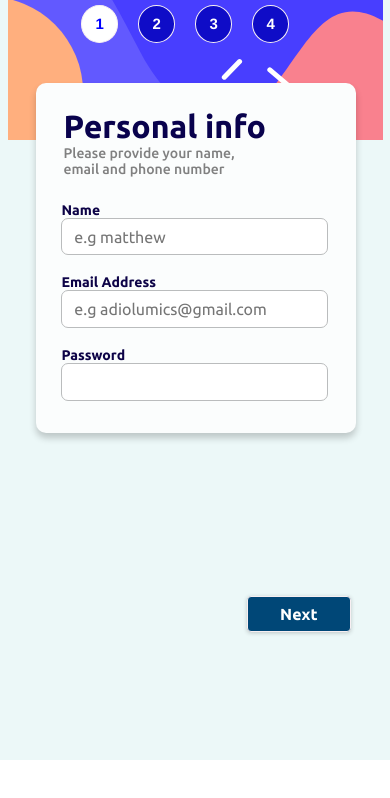
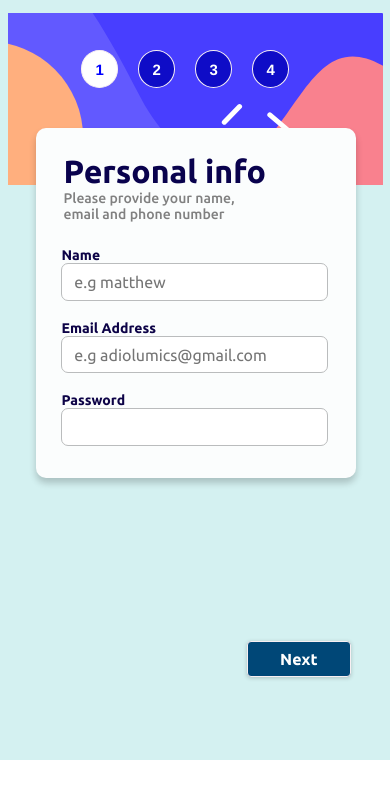
Before and after one commit to matthew-ladipo/multi-step-form-page, a React (Create React App) app: page / in a window 390 px wide. Shown: the top 798 px of the page. Built offline with nearby package versions, Linux system fonts and the light colour scheme; a web font is replaced by a local one.

Commit message:
responsive commit 2

```diff
--- a/src/index.css
+++ b/src/index.css
@@ -7,22 +7,26 @@ body{
 }
 .box{
   justify-content: center;
-  height: 100%;
+  height: 100vh;
+
   width: 100%;
-  background-position: center;
+  display: flex;
+  /* align-items: center; */
+
   background-size: cover;
-  position: absolute;
-  background-color: rgb(236, 248, 248);
+  position: relative;
+  background-color: rgb(212, 241, 241);
 }
 
 .sub-box{
+  top: 7%;
+  background-position: center;
   width: 750px;
   height: 560px;
   font-family: "Ubuntu", sans-serif;
-  position: relative;
+  position: absolute;
   border-radius: 10px;
   display: flex;
-  margin:  2% auto;
   box-shadow: 0 5px 7px rgba(3, 3, 3, 0.2);
   background-color: #fff;
 }
```
